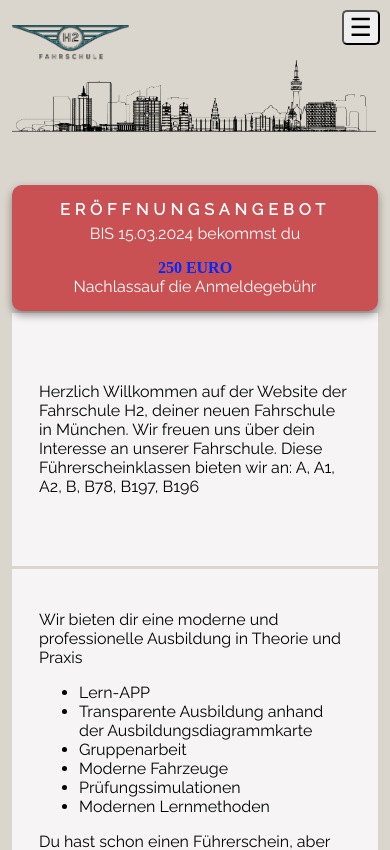
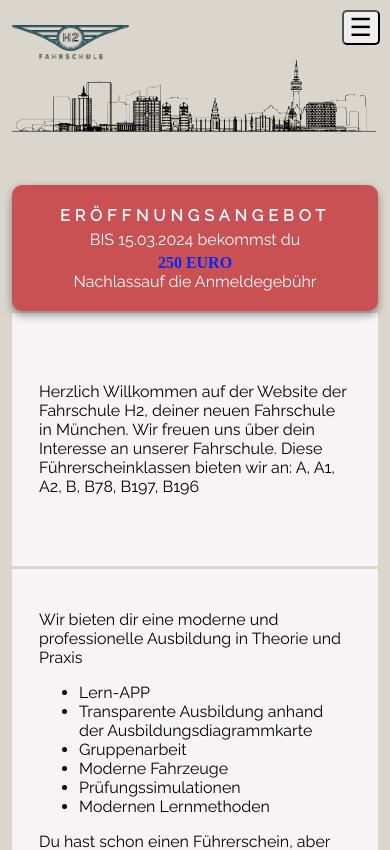
Before and after one commit to Korzyukova/Fahrschule, a Next.js app: page / in a window 390 px wide. Shown: the top 850 px of the page. Built offline with nearby package versions, Linux system fonts and the light colour scheme; a web font is replaced by a local one.

Commit message:
margin bottom text two

```diff
--- a/src/app/globals.css
+++ b/src/app/globals.css
@@ -355,6 +355,7 @@ body {
   .square-text-two {
     font-size: 1em;
     margin-top: 0;
+    margin-bottom: 5px;
   }
 
   .square-text-three {
```
